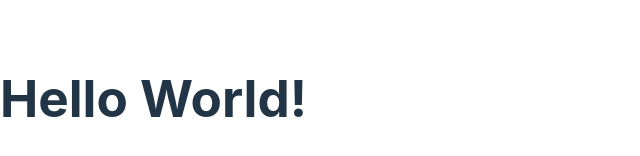
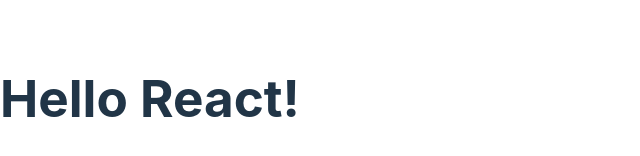
Before and after one commit to Mbelenga/alx-react, a React (Vite) app in the folder my-first-react-app/: page / in a window 1280 px wide. Shown: the part 302-458 px from the top of the page, without its empty margins (0-640 px from the left). Built offline with nearby package versions, Linux system fonts and the light colour scheme.

Commit message:
fixing an error

```diff
--- a/my-first-react-app/src/App.jsx
+++ b/my-first-react-app/src/App.jsx
@@ -1,6 +1,6 @@
 // App.jsx
 import React from 'react';
-import Greeting from './greetings'; // Adjust the path if necessary
+import Greeting from './Greetings'; // Adjust the path if necessary
 
 function App() {
     return (
--- a/my-first-react-app/src/Greetings.jsx
+++ b/my-first-react-app/src/Greetings.jsx
@@ -1,5 +1,5 @@
 function Greeting() {
-    return <h1>Hello World!</h1>;
+    return <h1>Hello React!</h1>;
 }
 
 export default Greeting;
```
